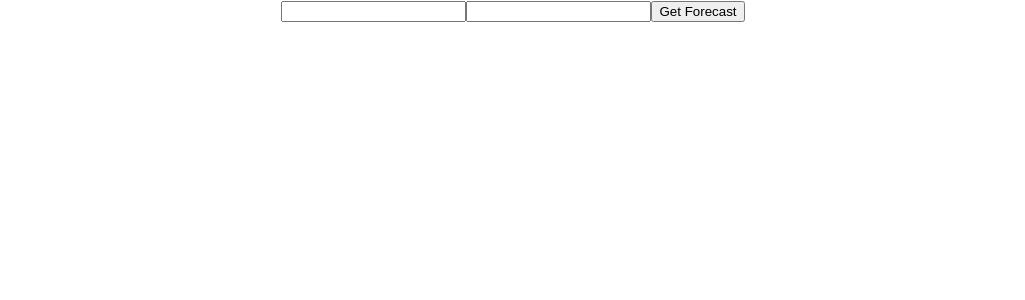
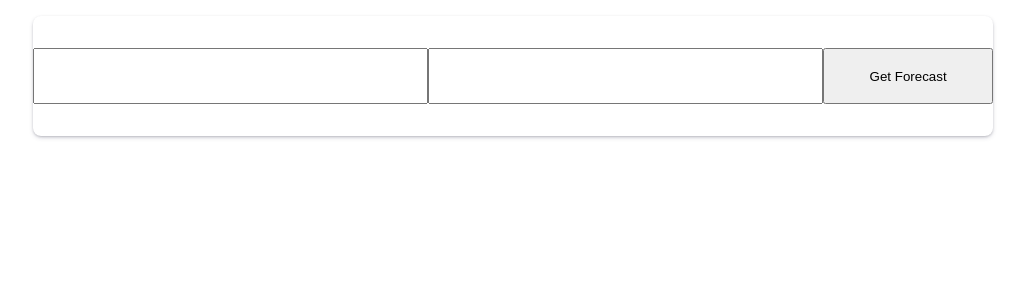
Before and after one commit to hermitex/cyweather, a React (Create React App) app: page / in a window 1280 px wide. Shown: the top 300 px of the page, without its empty margins (127-1152 px from the left). Built offline with nearby package versions, Linux system fonts and the light colour scheme.

Commit message:
add background video in the hero section

```diff
--- a/src/App.css
+++ b/src/App.css
@@ -2,10 +2,7 @@
   text-align: center;
 }
 
-.App-logo {
-  height: 40vmin;
-  pointer-events: none;
-}
+
 
 @media (prefers-reduced-motion: no-preference) {
   .App-logo {
--- a/src/App.js
+++ b/src/App.js
@@ -1,4 +1,6 @@
 import './App.css';
+import './assets/css/dashboard.css'
+import './assets/css/hero.css';
 import Search from './components/Search';
 
 
--- /dev/null
+++ b/src/assets/css/dashboard.css
@@ -0,0 +1,65 @@
+*,
+html {
+  padding: 0;
+  margin: 0;
+  box-sizing: border-box;
+}
+body {
+  height: 100vh;
+  /* width: 100vw; */
+  padding: 1rem 10rem;
+  margin: 0 auto;
+}
+
+.forecast-container {
+  display: flex;
+  flex-direction: column;
+  justify-content: center;
+  align-items: center;
+}
+
+.inner-widgets {
+  margin: 0 auto;
+  display: grid;
+  grid-template-columns: repeat(2, 1fr);
+  gap: 1.5rem;
+}
+
+.inner-widgets > div {
+  /* height: 5rem; */
+  width: 40vw;
+  box-shadow: rgba(50, 50, 93, 0.25) 0px 2px 5px -1px,
+    rgba(0, 0, 0, 0.3) 0px 1px 3px -1px;
+  border-radius: 0.5rem;
+  margin: 0 auto;
+}
+
+.formContainer {
+  display: flex;
+  height: 15vh;
+  justify-content: center;
+  align-items: center;
+  box-shadow: rgba(50, 50, 93, 0.25) 0px 2px 5px -1px,
+    rgba(0, 0, 0, 0.3) 0px 1px 3px -1px;
+  border-radius: 0.5rem;
+
+}
+
+.formControl {
+  display: flex;
+  width: 35vw;
+  height: 7vh;
+
+}
+
+.formControl > input {
+  width: 100%;
+}
+
+button[type="submit"] {
+  width: 20%;
+}
+
+#form {
+  display: flex;
+}
--- /dev/null
+++ b/src/assets/css/hero.css
@@ -0,0 +1,34 @@
+.hero-container {
+  display: flex;
+  box-shadow: rgba(50, 50, 93, 0.25) 0px 2px 5px -1px,
+    rgba(0, 0, 0, 0.3) 0px 1px 3px -1px;
+  border-radius: 0.5rem;
+  width: 85vw;
+  height: 70vh;
+  position: relative;
+  overflow: hidden;
+  text-align: center;
+  display: flex;
+  align-items: center;
+  justify-content: center;
+  margin: 1rem 0;
+}
+
+video {
+  object-fit: cover;
+  position: absolute;
+  top: 0;
+  left: 0;
+  height: 100%;
+  width: 100%;
+}
+
+.temp-widget {
+  position: relative;
+  height: 10rem;
+  width: 70vw;
+  display: flex;
+flex-direction: row;
+justify-content: space-around;
+align-items: center;
+}
--- a/src/components/DisplayForecast.jsx
+++ b/src/components/DisplayForecast.jsx
@@ -6,17 +6,19 @@ function DisplayForecast(props) {
     const [temperature, wind, humidity, cloud] = [...props.data];
     return (
       <div className="forecast-container">
-        s
         <div className="top temperature">
-          <Hero />
+          <Hero data={temperature.hourly} title="Temperature" />
           <div className="inner-widgets">
             <div className="wind-speed">
+              <div><h2>Wind Speed</h2></div>
               <Widget data={wind.hourly} title="Wind Speed" />
             </div>
             <div className="relative-humidity">
+            <div><h2>Relative Humidity</h2></div>
               <Widget data={humidity.hourly} title="Relative Humidity" />
             </div>
             <div className="cloud-cover">
+            <div><h2>Cloud Cover</h2></div>
               <Widget data={cloud.hourly} title="Cloud Cover" />
             </div>
           </div>
--- a/src/components/Hero.jsx
+++ b/src/components/Hero.jsx
@@ -1,7 +1,23 @@
-function Hero() {
+import video from "../assets/videos/clouds.mp4";
+import Widget from "./Widget";
+function Hero({ data, title }) {
   return (
-    <div>Hero</div>
-  )
+    <div className="hero-container">
+      <div className="video-wrapper">
+        <video playsInline autoPlay muted loop poster="" >
+          <source src={video} type="video/mp4" />
+          Your browser does not support the video tag.
+        </video>
+      </div>
+      <div className="temp-widget">
+        <div className="summary">
+          <h1>Temp Summary</h1>
+        </div>
+      <Widget data={data} title={title} />
+      </div>
+
+    </div>
+  );
 }
 
-export default Hero
+export default Hero;
--- a/src/components/Search.jsx
+++ b/src/components/Search.jsx
@@ -8,7 +8,8 @@ const isValidCoordinate = (value, min, max) => {
 };
 
 const Search = () => {
-  const [weatherData, setweatherData] = useState([])
+  const [weatherData, setweatherData] = useState([]);
+
   return (
     <div>
       <Formik
@@ -53,7 +54,9 @@ const Search = () => {
           handleSubmit,
           isSubmitting,
         }) => (
-          <form onSubmit={handleSubmit}>
+          <div className="formContainer">
+          <form id="form" onSubmit={handleSubmit}>
+            <div className="formControl">
               <input
                 type="text"
                 name="latitude"
@@ -64,6 +67,8 @@ const Search = () => {
               <small>
                 {errors.latitude && touched.latitude && errors.latitude}
               </small>
+            </div>
+            <div className="formControl">
               <input
                 type="text"
                 name="longitude"
@@ -74,13 +79,16 @@ const Search = () => {
               <small>
                 {errors.longitude && touched.longitude && errors.longitude}
               </small>
+            </div>
+
             <button type="submit" disabled={isSubmitting}>
               Get Forecast
             </button>
           </form>
+          </div>
         )}
       </Formik>
-      <DisplayForecast data={weatherData}/>
+      <DisplayForecast data={weatherData} />
     </div>
   );
 };
--- a/src/components/Widget.jsx
+++ b/src/components/Widget.jsx
@@ -5,38 +5,57 @@ import {
   CartesianGrid,
   Tooltip,
   ResponsiveContainer,
+  YAxis,
 } from "recharts";
 
-const getTime = (time) =>{
-  let date = new Date(time)
-  let hours =  date.getHours();
+const getTime = (time) => {
+  let date = new Date(time);
+
+  let hours = date.getHours();
   let minutes = date.getMinutes();
-  return `${hours}:${minutes}`
-}
+  if (minutes < 10) {
+    minutes = `0${minutes}`;
+    return `${hours}:${minutes}`;
+  }
+
+  return `${hours}:${minutes}`;
+};
+
+const filterTime = (data) => {
+  let hours = +data.time.split(":")[0];
+
+  return hours >= 6 && hours <= 18;
+};
 
 const createChartData = ({ time, ...params }, title) => {
-  const chartData = [];
+  let chartData = [];
   if (title === "Wind Speed") {
     params.windspeed_120m.map((param, i) =>
-      chartData.push({ param, time: getTime(time[i]) })
+      chartData.push({ "Wind Speed": param, time: getTime(time[i]) })
     );
   } else if (title === "Relative Humidity") {
     params.relativehumidity_2m.map((param, i) =>
-      chartData.push({ param, time: getTime(time[i]) })
+      chartData.push({ "Relative Humidity": param, time: getTime(time[i]) })
     );
   } else if (title === "Cloud Cover") {
     params.cloudcover_mid.map((param, i) =>
-      chartData.push({ param, time: getTime(time[i]) })
+      chartData.push({ "Cloud Cover": param, time: getTime(time[i]) })
+    );
+  } else if (title === "Temperature") {
+    console.log(params)
+    params.temperature_2m.map((param, i) =>
+      chartData.push({ Temperature: param, time: getTime(time[i]) })
     );
   }
-  // else if(title==="Temperature"){
-  //   return params.map((param, i)=>chartData.push({param, time: time[i]}))
+  chartData = chartData
+    .filter(filterTime)
+    .sort((a, b) => +a.time.split(":")[0] - +b.time.split(":")[0]);
 
-  // }
   return chartData;
 };
 
 function Widget({ data, title }) {
+  console.log(data);
   return (
     <div>
       <Chart data={data} title={title} aspect={2} />
@@ -46,15 +65,15 @@ function Widget({ data, title }) {
 
 function Chart({ data, title, aspect }) {
   let chartData = createChartData(data, title);
-  console.log(chartData);
+  // console.log(chartData);
   return (
     <div>
       <ResponsiveContainer width="100%" aspect={aspect}>
         <AreaChart
-          width={730}
+          width={830}
           height={250}
           data={chartData}
-          margin={{ top: 10, right: 30, left: 0, bottom: 0 }}
+          margin={{ top: 10, right: 10, left: 0, bottom: 0 }}
         >
           <defs>
             <linearGradient id="total" x1="0" y1="0" x2="0" y2="1">
@@ -63,11 +82,12 @@ function Chart({ data, title, aspect }) {
             </linearGradient>
           </defs>
           <XAxis dataKey="time" stroke="gray" />
+          <YAxis dataKey={title} stroke="gray" />
           <CartesianGrid strokeDasharray="3 3" />
           <Tooltip />
           <Area
             type="monotone"
-            dataKey="param"
+            dataKey={title}
             stroke="#8884d8"
             fillOpacity={1}
             fill="url(#total)"
```
Lines whose indentation alone changed are shown as unchanged.
